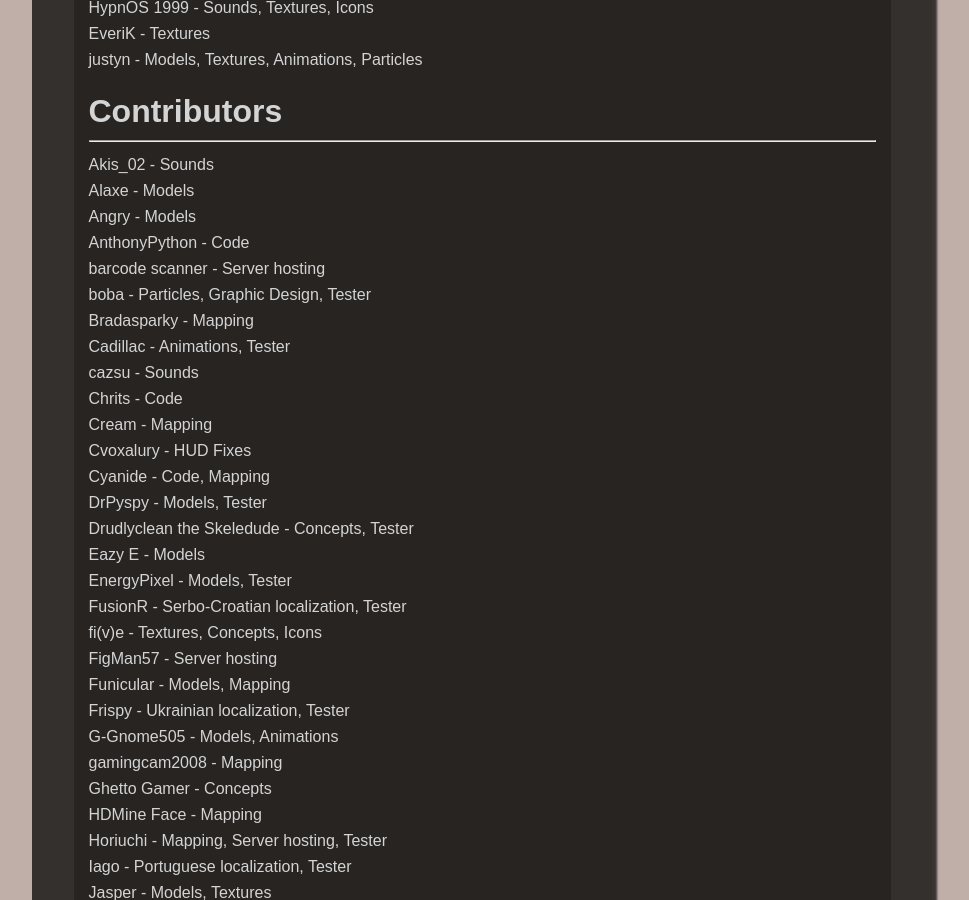
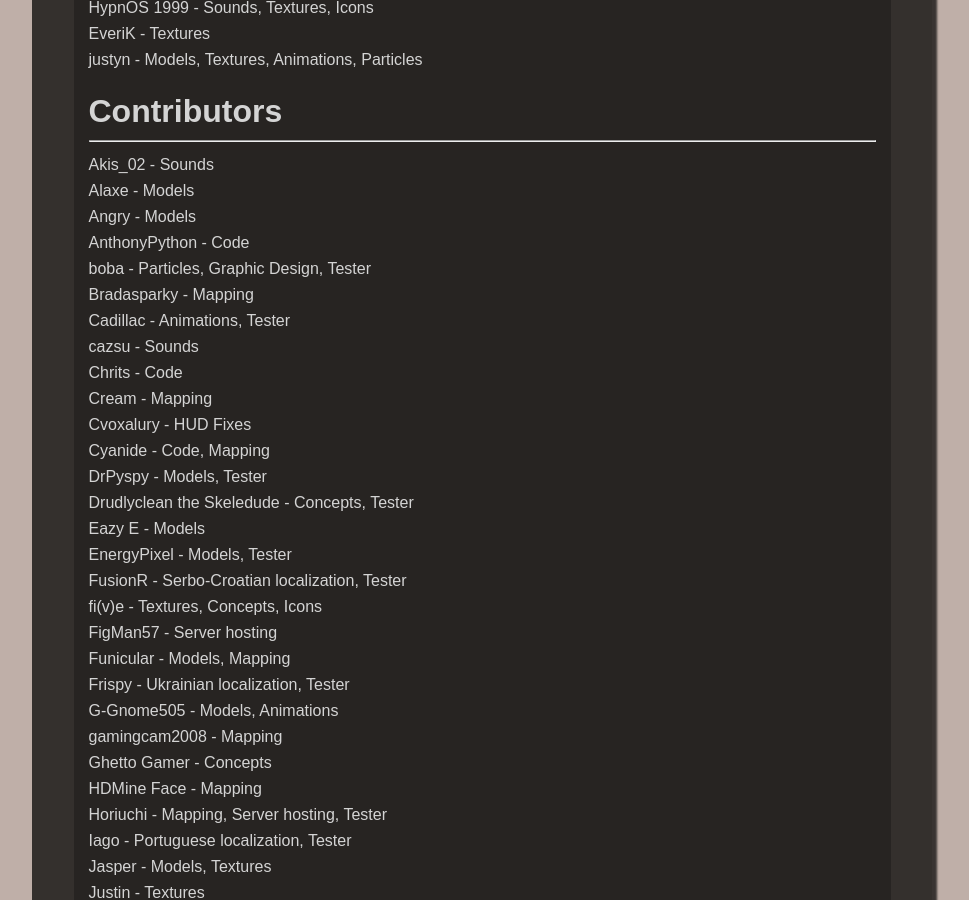
Before and after one commit to Pre-Fortress-2/PF2-Website, a Jekyll site: the page built from pages/credits.md, in a window 1280 px wide and 900 px high, scrolled down 1118 px. Shown: the whole window, without its empty margins (158-1127 px from the left). Built offline with Jekyll 4.4.1, drawn with Linux system fonts in a browser that asks for light colours.

Commit message:
Removed credit as per request
- Tholp requested we remove their previous credit under old alias (barcode scanner)

```diff
--- a/_data/credits.json
+++ b/_data/credits.json
@@ -213,10 +213,6 @@
       {
          "name": "AnthonyPython",
          "code": true
-      },
-      {
-         "name": "barcode scanner",
-         "server": true
       },
       {
          "name": "boba",
```
